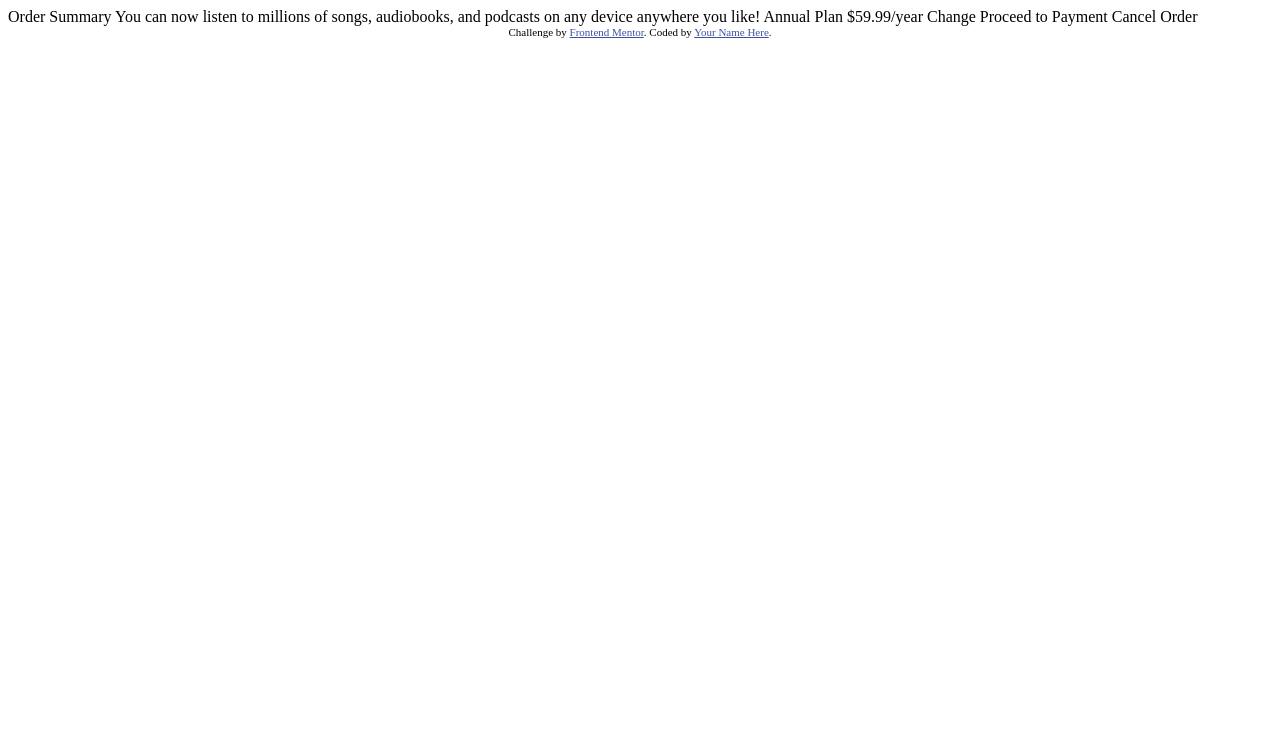
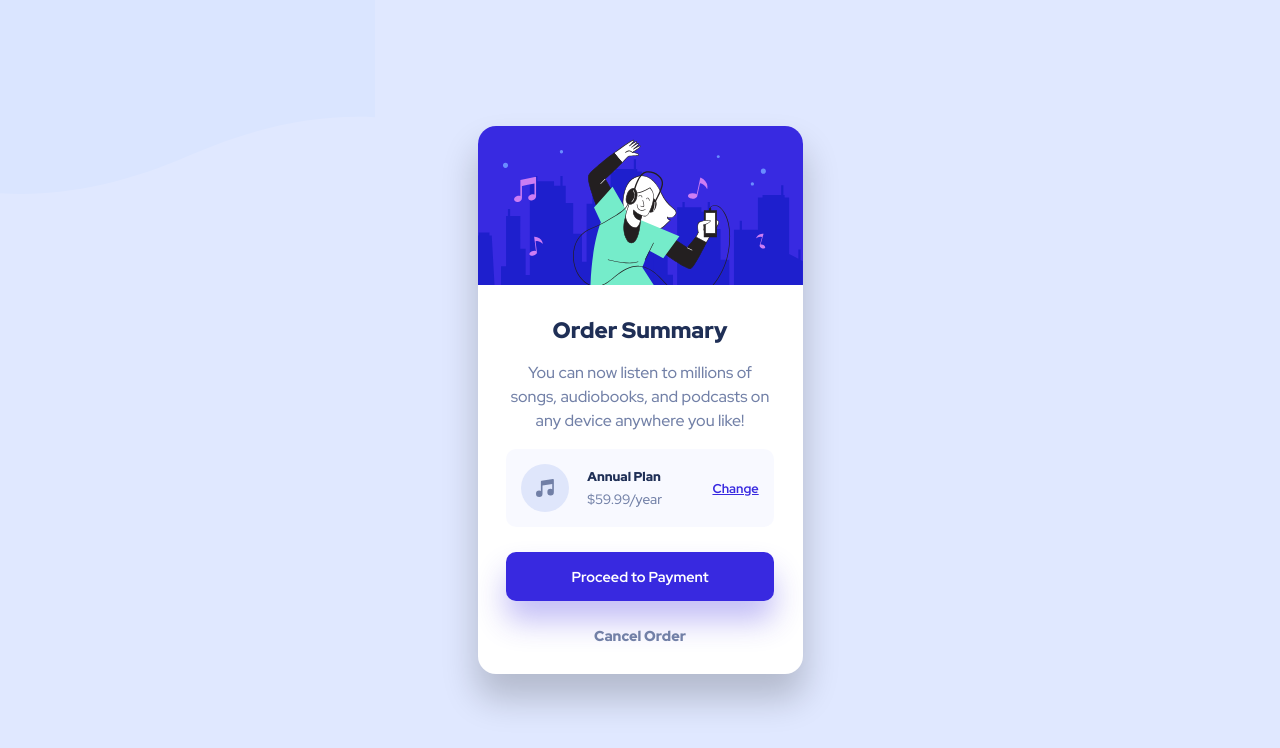
Before and after one commit to AngusDSR/order-summary-component-main, a plain HTML site: page index.html in a window 1280 px wide. Drawn offline with Linux system fonts and the light colour scheme.

Commit message:
Add files via upload

```diff
--- a/index.html
+++ b/index.html
@@ -2,36 +2,60 @@
 <html lang="en">
 <head>
   <meta charset="UTF-8">
-  <meta name="viewport" content="width=device-width, initial-scale=1.0"> <!-- displays site properly based on user's device -->
+  <meta name="viewport" content="width=device-width, initial-scale=1.0">
 
   <link rel="icon" type="image/png" sizes="32x32" href="./images/favicon-32x32.png">
 
+  <link rel="stylesheet" type="text/css" href="style.css">
+
+  <link rel="preconnect" href="https://fonts.googleapis.com">
+  <link rel="preconnect" href="https://fonts.gstatic.com" crossorigin>
+  <link href="https://fonts.googleapis.com/css2?family=Red+Hat+Display:wght@500;700;900&display=swap" rel="stylesheet">
+
+
   <title>Frontend Mentor | Order summary card</title>
 
-  <!-- Feel free to remove these styles or customise in your own stylesheet 👍 -->
-  <style>
-    .attribution { font-size: 11px; text-align: center; }
-    .attribution a { color: hsl(228, 45%, 44%); }
-  </style>
 </head>
 <body>
 
-  Order Summary
+  <div class="order-summary-card">
 
-  You can now listen to millions of songs, audiobooks, and podcasts on any
-  device anywhere you like!
+    <div class="summary-hero">
+    </div>
 
-  Annual Plan
-  $59.99/year
+    <main class="order-summary-content">
 
-  Change
+      <header>
+        <h1>Order Summary</h1>
 
-  Proceed to Payment
-  Cancel Order
+      <p>
+        You can now listen to millions of songs, audiobooks, and podcasts on any device anywhere you like!
+      </p>
+
+      </header>
+
+      <section class="plan-dets">
+
+        <img src="images/icon-music.svg" alt="">
+
+        <div class="plan">
+          <h2>Annual Plan</h2>
+          <p>$59.99/year</p>
+        </div>
+
+        <a href="#" class="change-plan">Change</a>
+
+      </section>
+
+        <a href="#" class="pay-btn">Proceed to Payment</a>
+        <a href="#" class="cancel-link">Cancel Order</a>
+
+    </main>
+  </div>
 
   <div class="attribution">
-    Challenge by <a href="https://www.frontendmentor.io?ref=challenge" target="_blank">Frontend Mentor</a>.
-    Coded by <a href="#">Your Name Here</a>.
+    Challenge by <a href="https://www.frontendmentor.io?ref=challenge" target="_blank">Frontend Mentor</a><br>
+    Coded by <a href="https://github.com/Cowfresh?tab=repositories">Angus Spawton-Rice</a>
   </div>
 </body>
 </html>
--- a/style.css
+++ b/style.css
@@ -1,7 +1,147 @@
 :root {
 	--pale-blue: hsl(225, 100%, 94%);
 	--bright-blue: hsl(245, 75%, 52%);
-	--very pale-blue: hsl(225, 100%, 98%);
+	--very-pale-blue: hsl(225, 100%, 98%);
 	--desaturated-blue: hsl(224, 23%, 55%);
 	--dark-blue: hsl(223, 47%, 23%);
 }
+
+/*body*/
+/*BACKGROUND:IMAGE AND COLOUR*/
+/*BG COLOR BLEND / TRANSPARENCY*/
+
+/*container:*/
+/*SHADOW*/
+/*BORDER RADIUS*/
+/*does not change: max-width = x px/rem*/
+
+* {
+	font-family: 'Red Hat Display', sans-serif;
+	box-sizing: border-box;
+}
+
+body {
+	min-height: 100vh;
+	margin: 0;
+	padding: 0;
+	display: flex;
+	flex-direction: column;
+	justify-content: center;
+	align-items: center;
+	background-image: url('images/pattern-background-mobile.svg');
+	background-repeat: no-repeat;
+	background-blend-mode: color-burn;
+	background-color: var(--pale-blue);
+}
+
+.order-summary-card {
+	max-width: 325px;
+	background-color: #fff;
+	border: 0;
+	border-radius: 18px;
+	-webkit-box-shadow: 0px 23px 35px 2px rgba(0,0,0,0.2);
+	box-shadow: 0px 23px 35px 2px rgba(0,0,0,0.2);
+	text-align: center;
+}
+
+.summary-hero {
+	height: 160px;
+	background-image: url('images/illustration-hero.svg');
+	background-size: contain;
+	background-repeat: no-repeat;
+	border-radius: 18px 18px 0 0;
+}
+
+.order-summary-content {
+	display: flex;
+	flex-direction: column;
+	align-items: center;
+	padding: 1.8rem;
+}
+
+header h1 {
+	margin: 0;
+	font-size: 1.4rem;
+	font-weight: 800;
+	color: var(--dark-blue);
+}
+
+header p {
+	font-size: 16px;
+	font-weight: 500;
+	line-height: 1.5;
+	color: var(--desaturated-blue);
+}
+
+.plan-dets {
+	width: 100%;
+	display: flex;
+	align-items: center;
+	padding: 15px;
+	margin-bottom: 25px;
+	background-color: hsla(225, 100%, 98%, 0.7);
+	border-radius: 10px;
+}
+.plan-dets * {
+	margin: 0;
+	font-size: .9rem;
+}
+
+.plan {
+	flex-grow: 4;
+	padding-left: 18px;
+	text-align: left;
+}
+.plan h2 {
+	margin-bottom: 5px;
+	font-size: .8rem;
+	font-weight: 800;
+	color:  var(--dark-blue);
+}
+.plan p {
+	font-size: .85rem;
+	color: var(--desaturated-blue);
+}
+
+.change-plan {
+	font-size: .8rem;
+	font-weight: bold;
+	color: var(--bright-blue);
+}
+
+.pay-btn {
+	width: 100%;
+	margin-bottom: 25px;
+	padding: 15px;
+	background-color: var(--bright-blue);
+	border-radius: 10px;
+	-webkit-box-shadow: 0px 20px 30px 0px hsla(245, 75%, 52%, 0.3);
+	box-shadow: 0px 20px 30px 0px hsla(245, 75%, 52%, 0.3);
+	font-size: 0.9rem;
+	font-weight: 700;
+	color: #fff;
+	text-decoration: none;
+}
+
+.cancel-link {
+	font-size: .9rem;
+	font-weight: 800;
+	text-decoration: none;
+	color: var(--desaturated-blue);
+}
+
+.attribution {
+	display: none;
+	padding-top: 40px;
+	font-size: 12px;
+	line-height: 1.8;
+}
+.attribution a {
+	color: var(--dark-blue);
+	font-weight: 600;
+	text-decoration: none;
+}
+.attribution a:hover {
+	color: var(--bright-blue);
+	font-weight: 700;
+}
```
